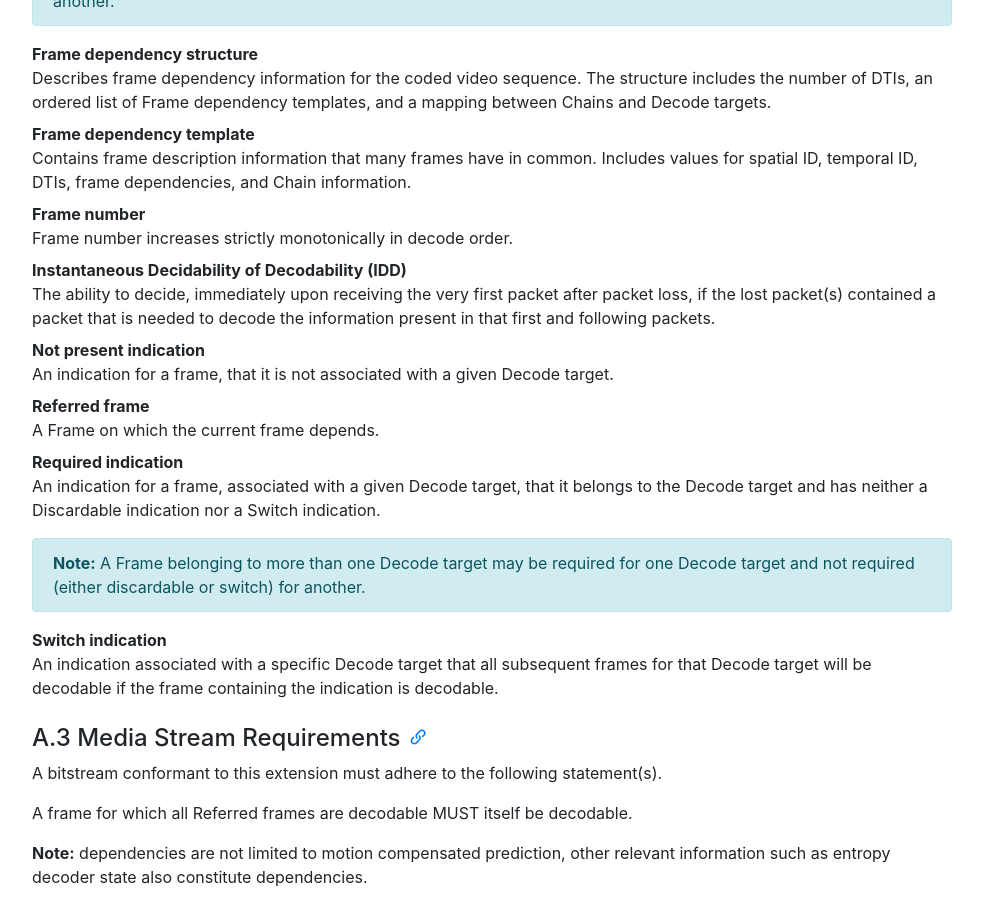
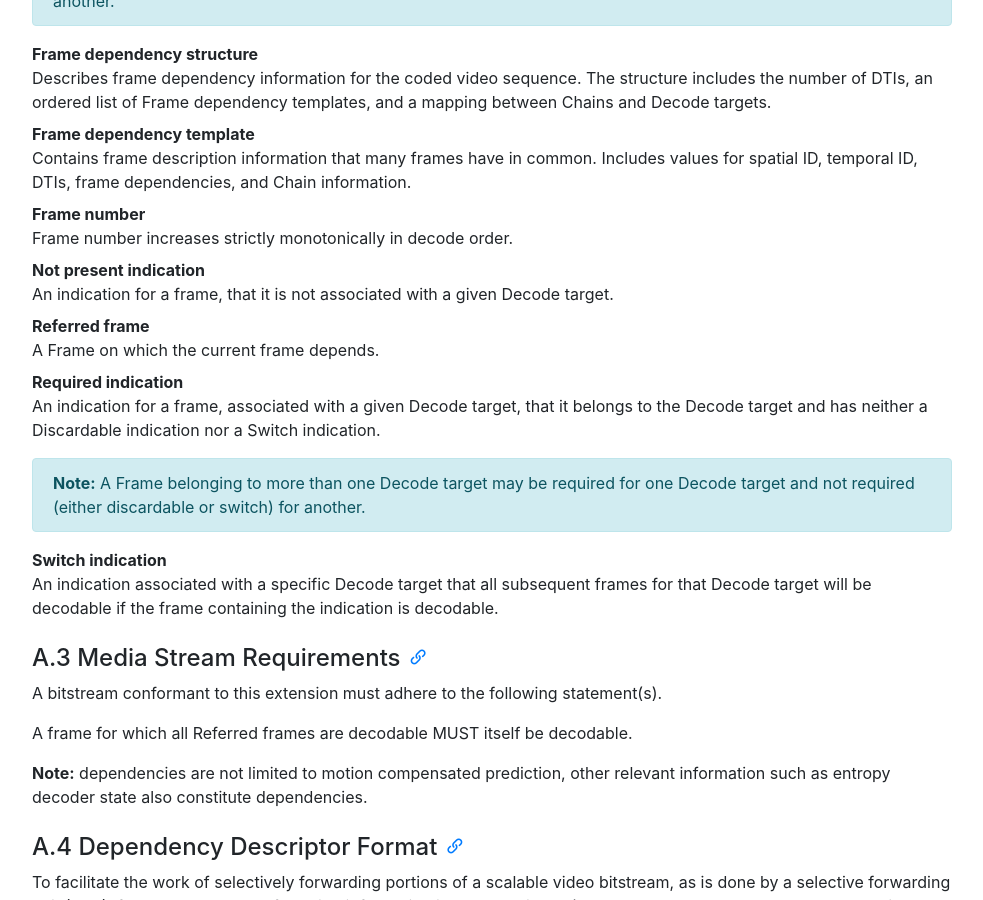
Before and after one commit to AOMediaCodec/av1-rtp-spec, a Jekyll site: the page built from index.md, in a window 1280 px wide and 900 px high, scrolled down 17761 px. Shown: the whole window, without its empty margins (53-1036 px from the left). Built offline with Jekyll 4.4.1, drawn with Linux system fonts in a browser that asks for light colours; nearby versions of some CDN libraries.

Commit message:
Remove IDD definition

```diff
--- a/av1-rtp-spec.md
+++ b/av1-rtp-spec.md
@@ -618,9 +618,6 @@ Frame dependency template
 
 Frame number
 : Frame number increases strictly monotonically in decode order.
-
-Instantaneous Decidability of Decodability (IDD)
-: The ability to decide, immediately upon receiving the very first packet after packet loss, if the lost packet(s) contained a packet that is needed to decode the information present in that first and following packets.
 
 Not present indication
 : An indication for a frame, that it is not associated with a given Decode target.
```
